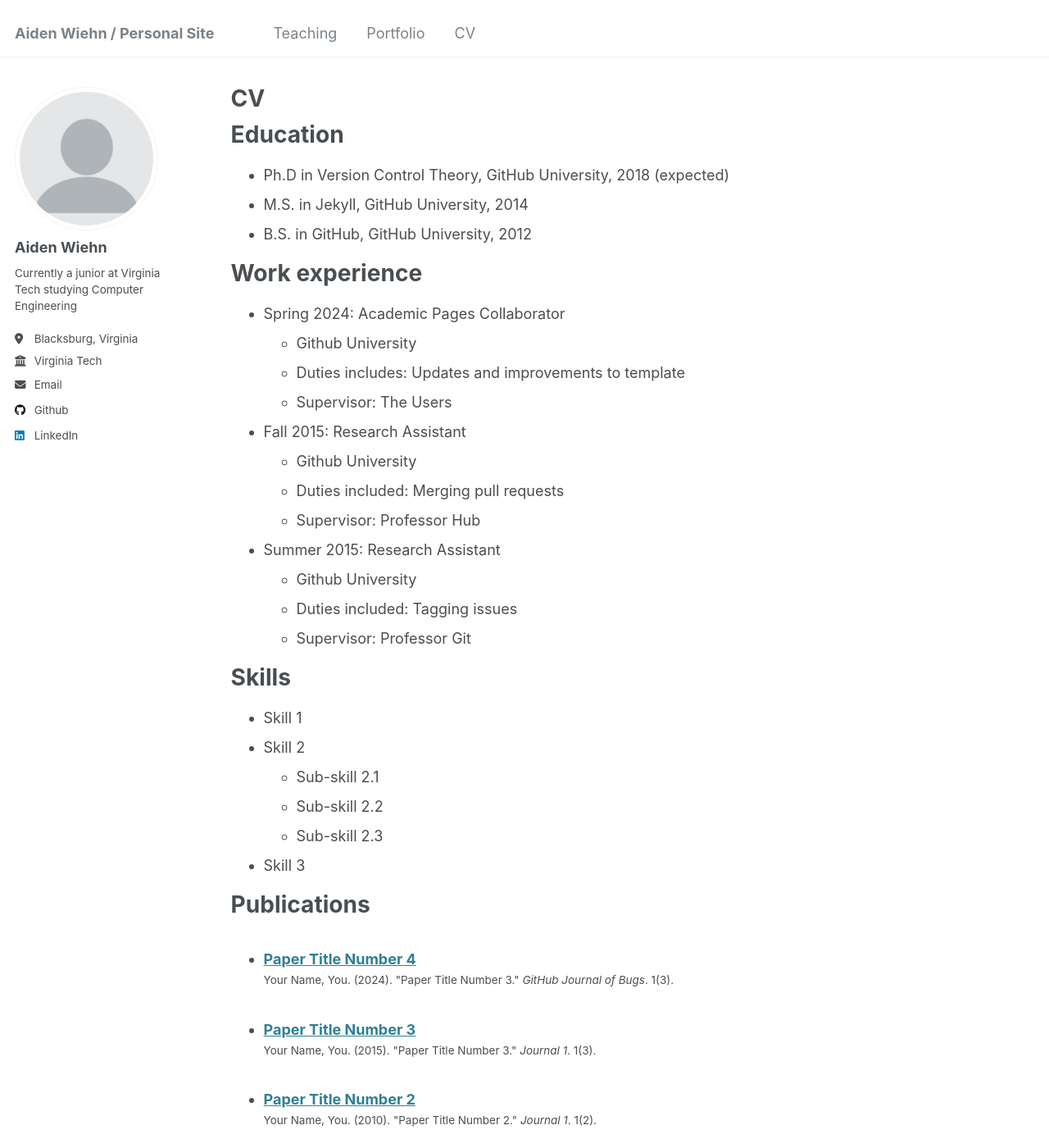
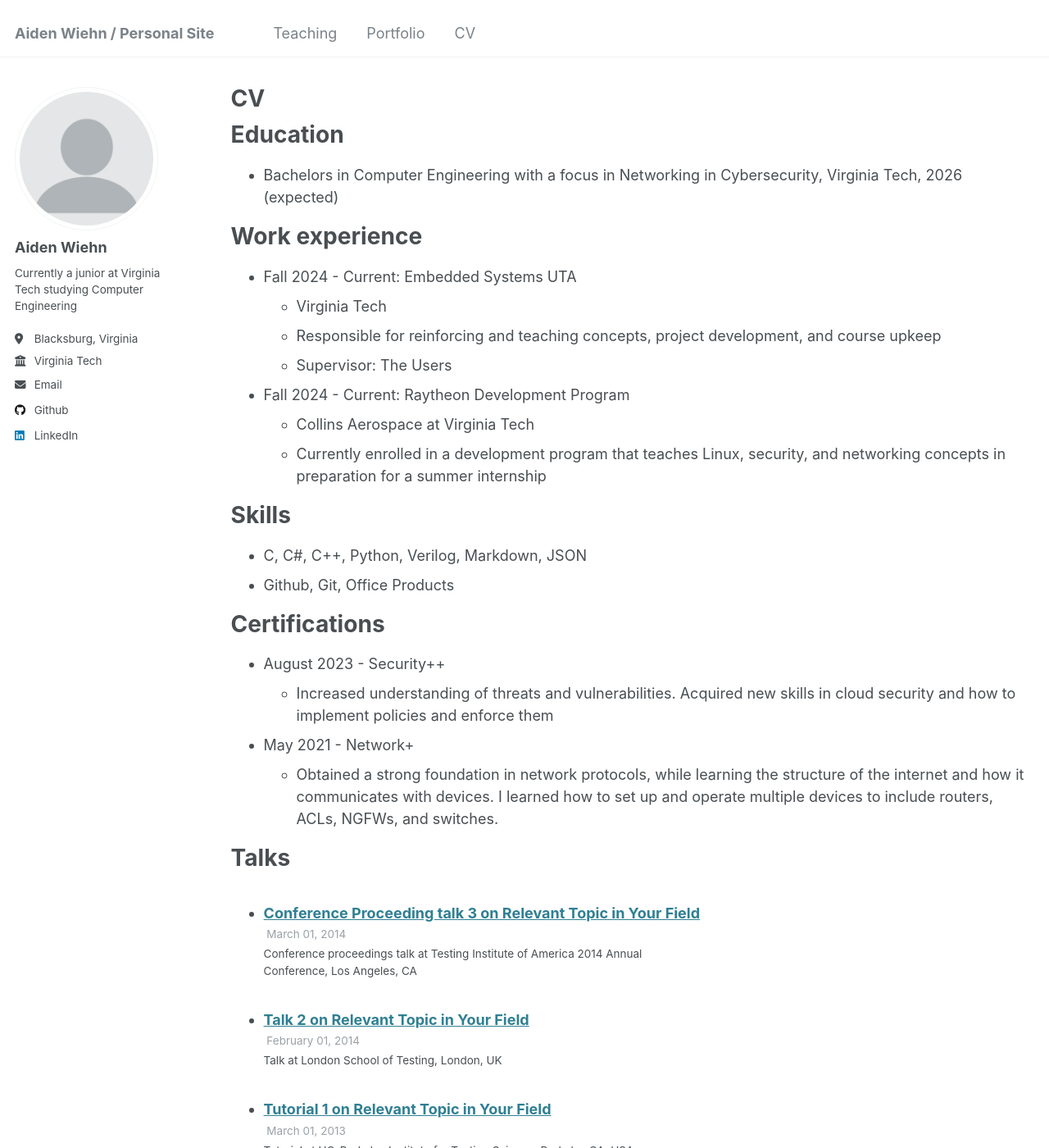
Before and after one commit to aidenwvt/aidenwvt.github.io, a Jekyll site: the page built from _pages/cv.md, in a window 1280 px wide and 1400 px high. Shown: the whole window at 82% size. Built offline with Jekyll 4.4.1, drawn with Linux system fonts in a browser that asks for light colours; some of the changed text lies outside the part shown.

Commit message:
Update cv.md

```diff
--- a/_pages/cv.md
+++ b/_pages/cv.md
@@ -11,41 +11,31 @@ redirect_from:
 
 Education
 ======
-* Ph.D in Version Control Theory, GitHub University, 2018 (expected)
-* M.S. in Jekyll, GitHub University, 2014
-* B.S. in GitHub, GitHub University, 2012
+* Bachelors in Computer Engineering with a focus in Networking in Cybersecurity, Virginia Tech, 2026 (expected)
 
 Work experience
 ======
-* Spring 2024: Academic Pages Collaborator
-  * Github University
-  * Duties includes: Updates and improvements to template
+* Fall 2024 - Current: Embedded Systems UTA
+  * Virginia Tech
+  * Responsible for reinforcing and teaching concepts, project development, and course upkeep
   * Supervisor: The Users
 
-* Fall 2015: Research Assistant
-  * Github University
-  * Duties included: Merging pull requests
-  * Supervisor: Professor Hub
-
-* Summer 2015: Research Assistant
-  * Github University
-  * Duties included: Tagging issues
-  * Supervisor: Professor Git
+* Fall 2024 - Current: Raytheon Development Program
+  * Collins Aerospace at Virginia Tech
+  * Currently enrolled in a development program that teaches Linux, security, and networking concepts in preparation for a summer internship
 
 Skills
 ======
-* Skill 1
-* Skill 2
-  * Sub-skill 2.1
-  * Sub-skill 2.2
-  * Sub-skill 2.3
-* Skill 3
+* C, C#, C++, Python, Verilog, Markdown, JSON
+* Github, Git, Office Products
 
-Publications
+Certifications
 ======
-  <ul>{% for post in site.publications reversed %}
-    {% include archive-single-cv.html %}
-  {% endfor %}</ul>
+* August 2023 - Security++
+  * Increased understanding of threats and vulnerabilities. Acquired new skills in cloud security and how to implement policies and enforce them
+* May 2021 - Network+
+  * Obtained a strong foundation in network protocols, while learning the structure of the internet and how it communicates with devices. I learned how to set up and operate multiple devices to include routers, ACLs, NGFWs, and switches.
+
 
 Talks
 ======
```
